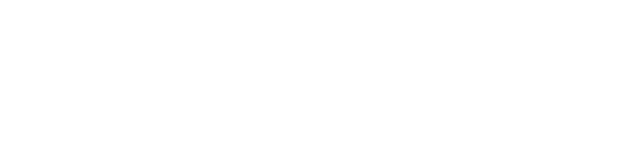
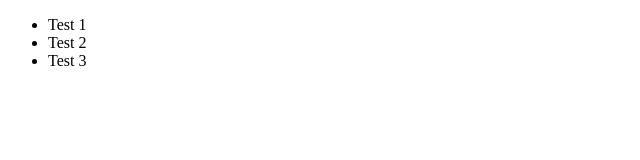
Before and after one commit to caro491g/commit-fortryd, a plain HTML site: page index.html in a window 1280 px wide. Shown: the whole page, without its empty margins (0-640 px from the left). Drawn offline with Linux system fonts and the light colour scheme.

Commit message:
Swap lines

```diff
--- a/index.html
+++ b/index.html
@@ -9,7 +9,13 @@
 </head>
 
 <body>
-    <nav></nav>
+    <nav>
+        <ul>
+            <li>Test 1</li>
+            <li>Test 2</li>
+            <li>Test 3</li>
+        </ul>
+    </nav>
 </body>
 
 </html>
```
